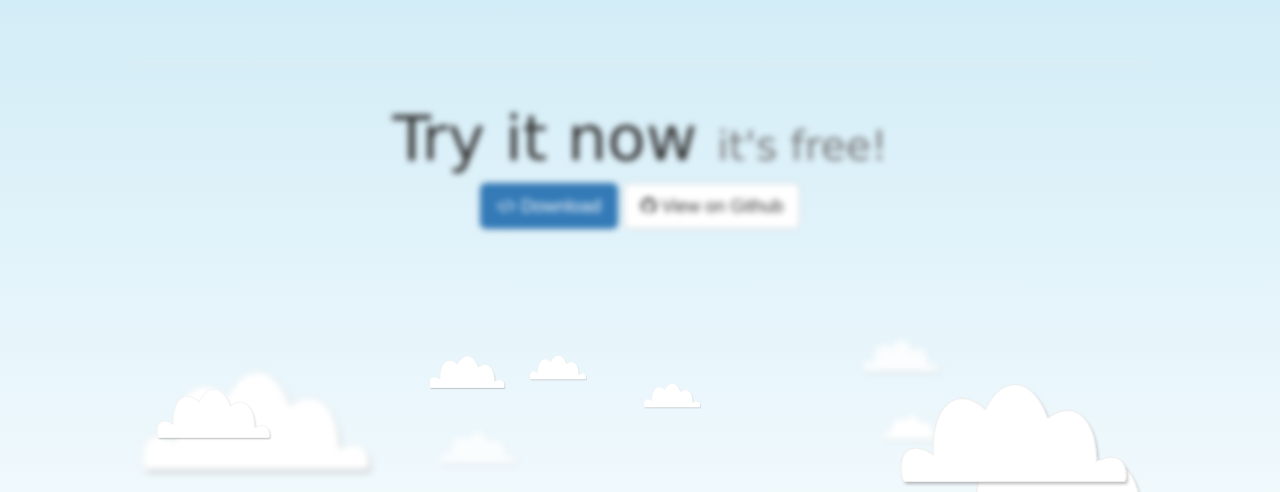
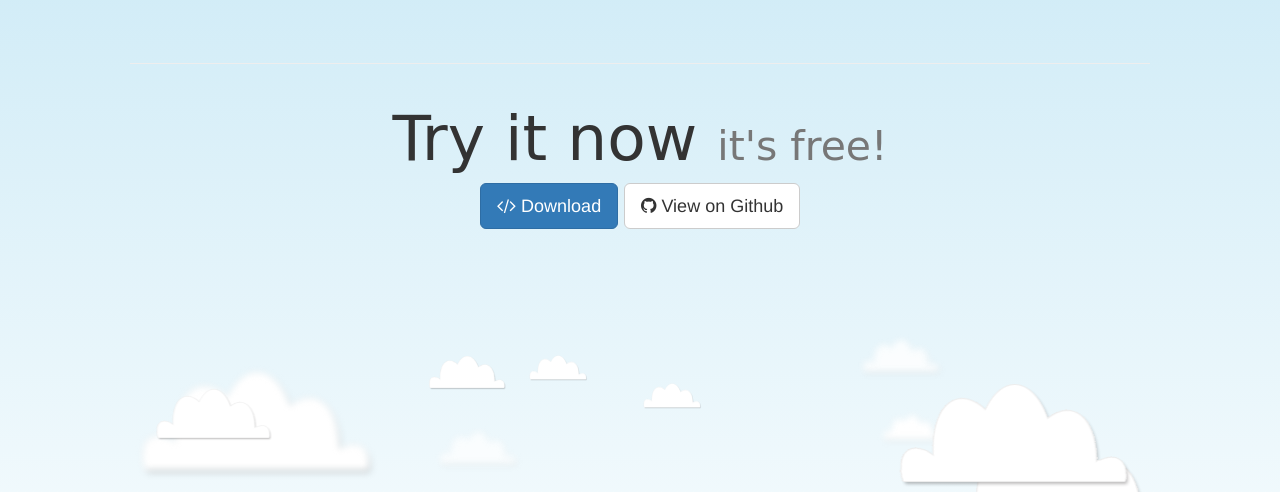
Before and after one commit to enricodeleo/jqlouds, a plain HTML site: page index.html in a window 1280 px wide. Shown: the part 841-1333 px from the top of the page. Drawn offline with nearby package versions, Linux system fonts and the light colour scheme; a web font is replaced by a local one.

Commit message:
no blur for cta

```diff
--- a/index.html
+++ b/index.html
@@ -21,13 +21,6 @@
     }
   </style>
 
-  <!-- DEMO ONLY -->
-  <style type="text/css">
-    .jumbotron {
-       filter: url(./blur.svg#blur);
-       filter: blur(3px);
-    }
-  </style>
   <!-- override filter for gradient bg -->
   <!--[if gte IE 9]>
     <style type="text/css">
```
